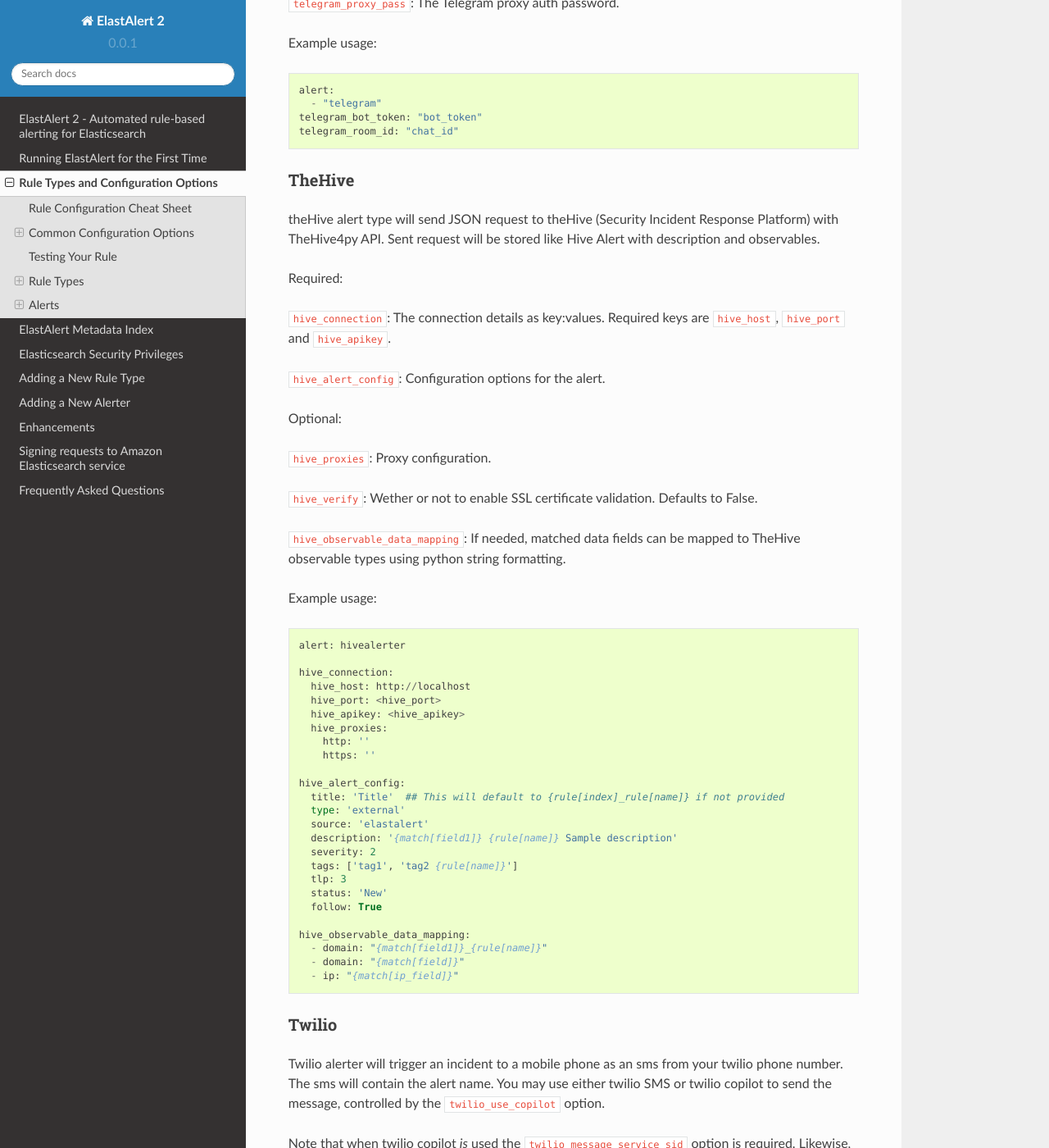
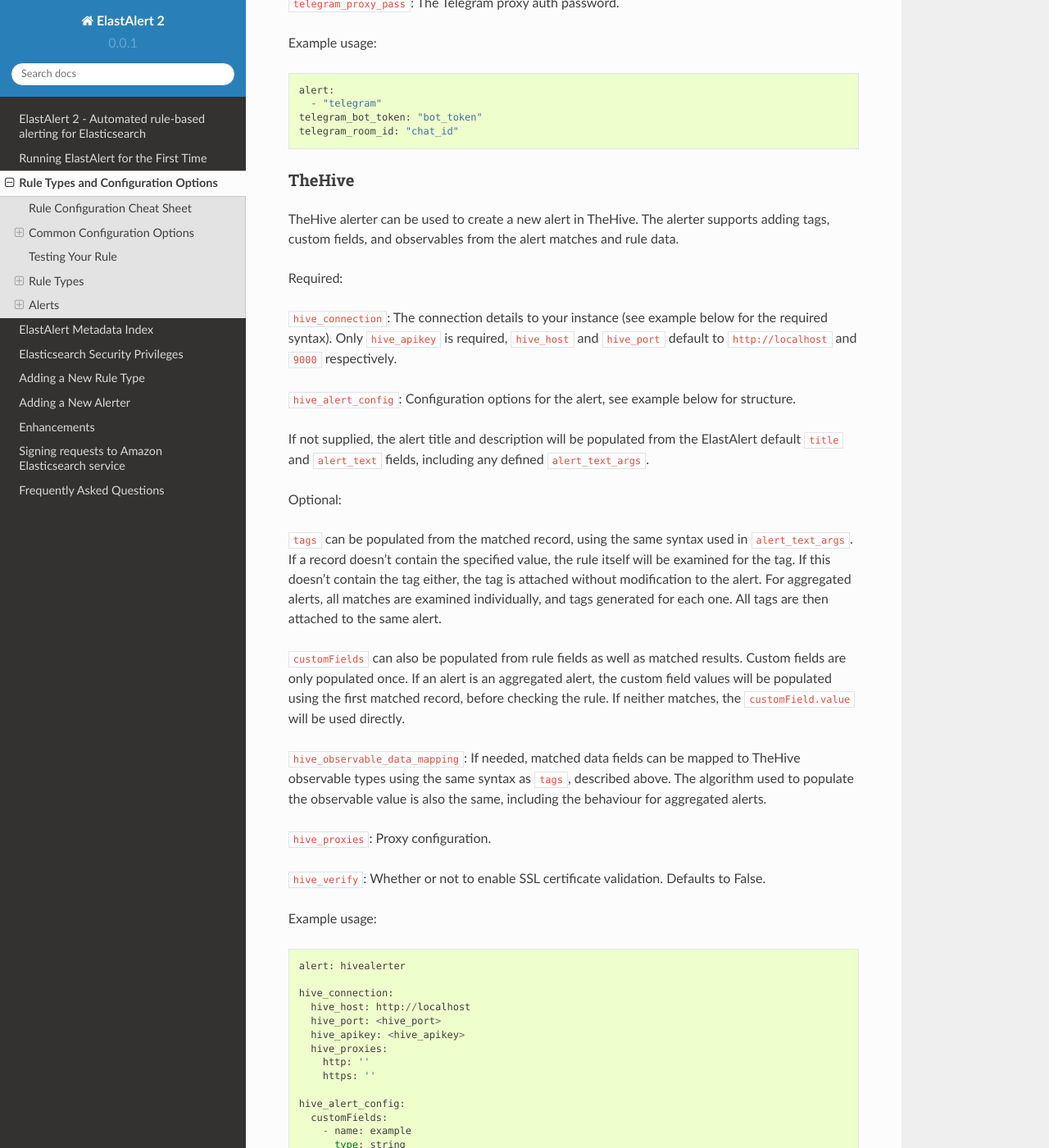
Before and after one commit to Yelp/elastalert, a Sphinx documentation site: the page built from docs/source/ruletypes.rst, in a window 1280 px wide and 1400 px high, scrolled down 64025 px. Shown: the whole window at 82% size. Built offline with Sphinx 7.4.7 and the Read the Docs theme 2.0.0, drawn with Linux system fonts in a browser that asks for light colours; pages that are not in the unit, such as notebooks, are missing from menus; some of the changed text lies outside the part shown.

Commit message:
Refactor TheHive alerter

```diff
--- a/docs/source/ruletypes.rst
+++ b/docs/source/ruletypes.rst
@@ -2578,21 +2578,40 @@
 TheHive
 ~~~~~~~
 
-theHive alert type will send JSON request to theHive (Security Incident Response Platform) with TheHive4py API. Sent request will be stored like Hive Alert with description and observables.
+TheHive alerter can be used to create a new alert in TheHive. The alerter supports adding tags,
+custom fields, and observables from the alert matches and rule data.
 
 Required:
 
-``hive_connection``: The connection details as key:values. Required keys are ``hive_host``, ``hive_port`` and ``hive_apikey``.
-
-``hive_alert_config``: Configuration options for the alert.
-
-Optional:
+``hive_connection``: The connection details to your instance (see example below for the required syntax).
+Only ``hive_apikey`` is required, ``hive_host`` and ``hive_port`` default to ``http://localhost`` and
+``9000`` respectively.
+
+``hive_alert_config``: Configuration options for the alert, see example below for structure.
+
+If not supplied, the alert title and description will be populated from the ElastAlert default
+``title`` and ``alert_text`` fields, including any defined ``alert_text_args``.
+
+Optional:
+
+``tags`` can be populated from the matched record, using the same syntax used in ``alert_text_args``.
+If a record doesn't contain the specified value, the rule itself will be examined for the tag. If
+this doesn't contain the tag either, the tag is attached without modification to the alert. For
+aggregated alerts, all matches are examined individually, and tags generated for each one. All tags
+are then attached to the same alert.
+
+``customFields`` can also be populated from rule fields as well as matched results. Custom fields
+are only populated once. If an alert is an aggregated alert, the custom field values will be populated
+using the first matched record, before checking the rule. If neither matches, the ``customField.value``
+will be used directly.
+
+``hive_observable_data_mapping``: If needed, matched data fields can be mapped to TheHive
+observable types using the same syntax as ``tags``, described above. The algorithm used to populate
+the observable value is also the same, including the behaviour for aggregated alerts.
 
 ``hive_proxies``: Proxy configuration.
 
-``hive_verify``: Wether or not to enable SSL certificate validation. Defaults to False.
-
-``hive_observable_data_mapping``: If needed, matched data fields can be mapped to TheHive observable types using python string formatting.
+``hive_verify``: Whether or not to enable SSL certificate validation. Defaults to False.
 
 Example usage::
 
@@ -2607,20 +2626,24 @@
         https: ''
 
     hive_alert_config:
-      title: 'Title'  ## This will default to {rule[index]_rule[name]} if not provided
+      customFields:
+        - name: example
+          type: string
+          value: example
+      follow: True
+      severity: 2
+      status: 'New'
+      source: 'elastalert'
+      description: 'Sample description'
+      tags: ['tag1', 'tag2']
+      title: 'Title'
+      tlp: 3
       type: 'external'
-      source: 'elastalert'
-      description: '{match[field1]} {rule[name]} Sample description'
-      severity: 2
-      tags: ['tag1', 'tag2 {rule[name]}']
-      tlp: 3
-      status: 'New'
-      follow: True
 
     hive_observable_data_mapping:
-      - domain: "{match[field1]}_{rule[name]}"
-      - domain: "{match[field]}"
-      - ip: "{match[ip_field]}"
+      - domain: agent.hostname
+      - domain: response.domain
+      - ip: client.ip
 
 Twilio
 ~~~~~~
```
Also changed, not shown: 1 other file.
